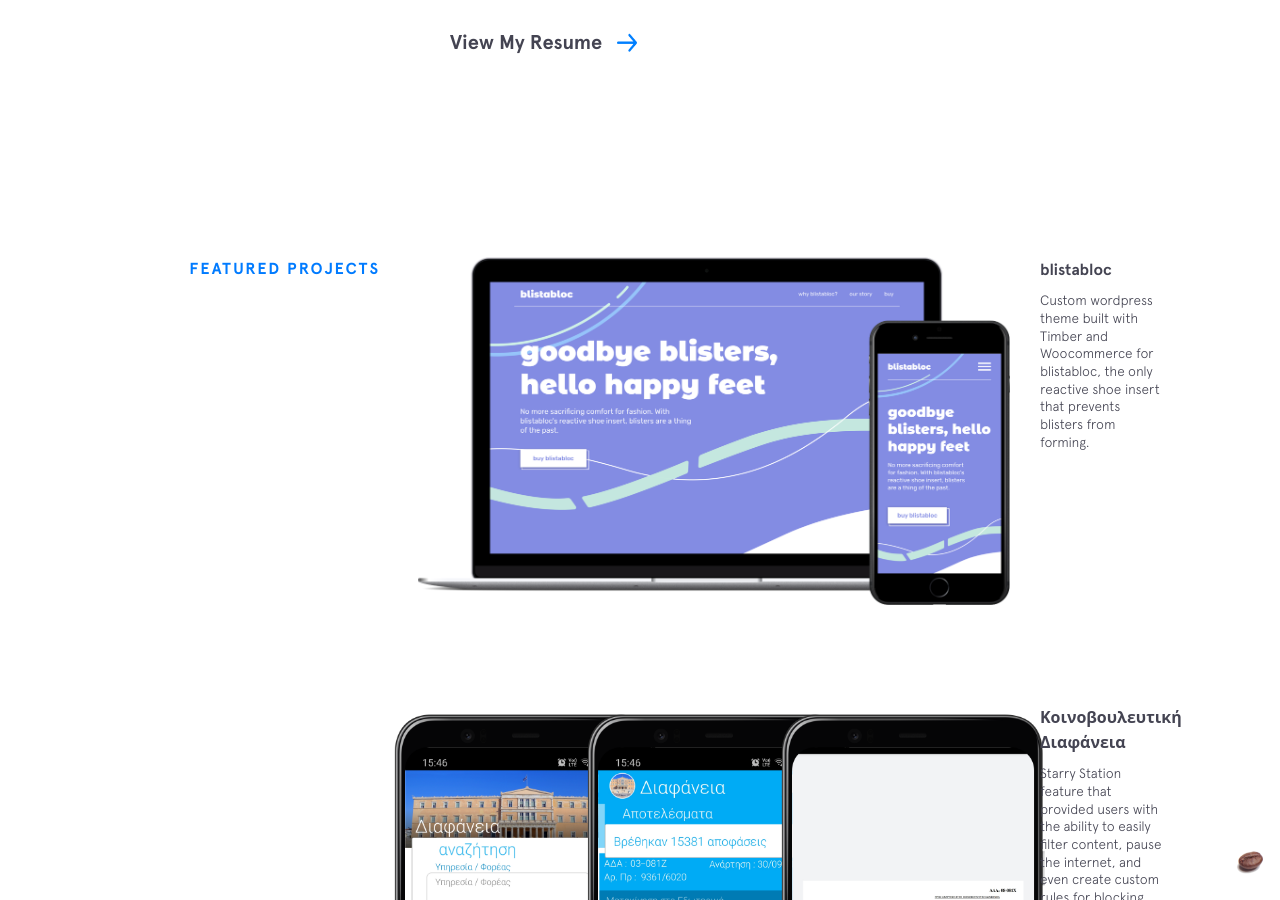
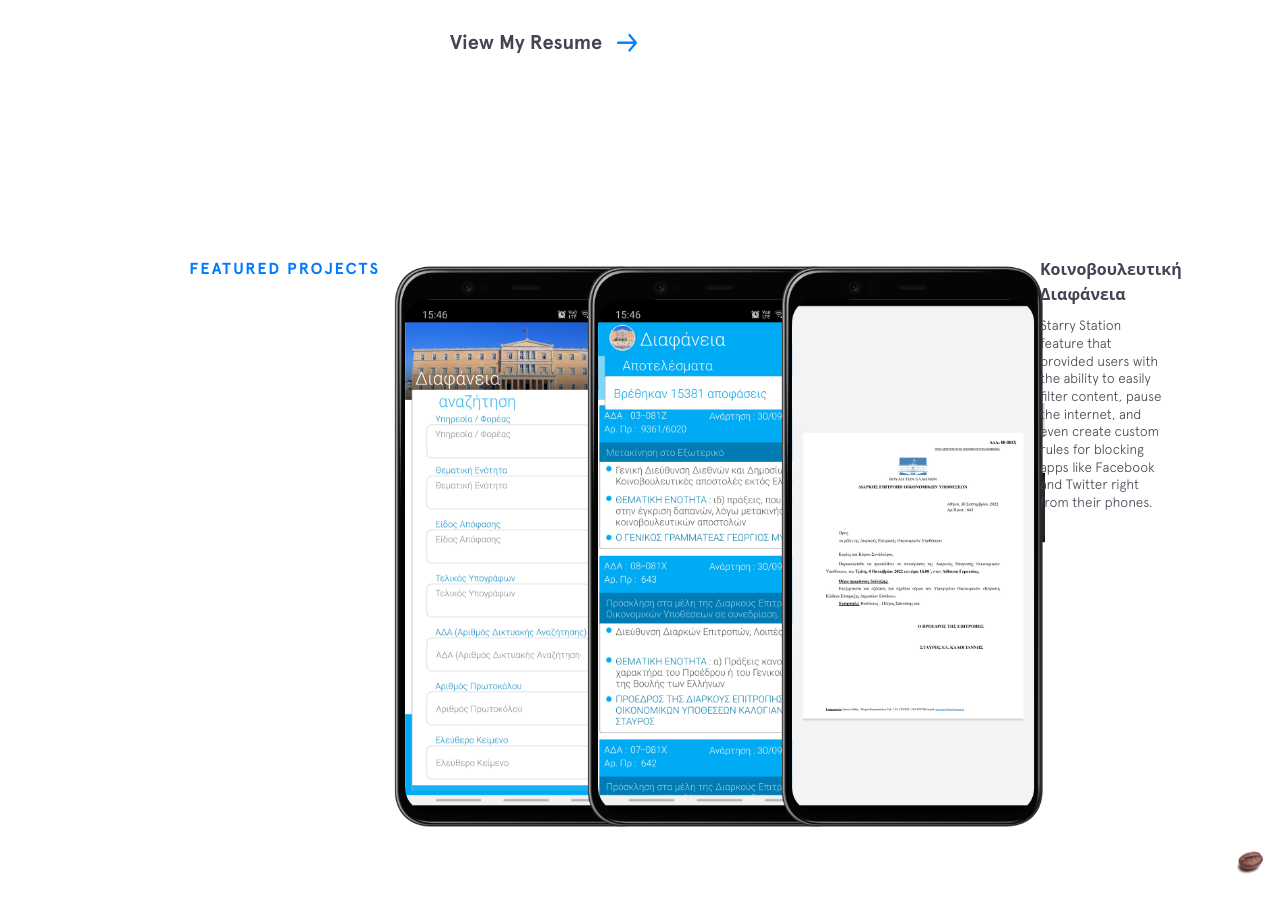
Before and after one commit to bchiang7/bchiang7.github.io, a Jekyll site: the page built from index.html, in a window 1280 px wide and 900 px high, scrolled down 2599 px. Built offline with Jekyll 4.4.1, drawn with Linux system fonts in a browser that asks for light colours; nearby versions of some CDN libraries; some of the changed text lies outside the part shown.

Commit message:
Cleanup featured projects

```diff
--- a/_includes/featured-projects.html
+++ b/_includes/featured-projects.html
@@ -1,7 +1,7 @@
 <section class="section featured-projects">
   <div class="section__title">Featured Projects</div>
   <div class="section__content">
-    <div class="project blistabloc">
+    <!--div class="project blistabloc">
       <figure class="project__pic">
         <a href="https://blistabloc.com/" target="_blank">
           <img src="{{site.baseurl}}/img/featured/blistabloc/blistabloc.png" alt="">
@@ -14,11 +14,11 @@
         <p>Custom wordpress theme built with Timber and Woocommerce for blistabloc, the only reactive shoe insert that prevents
           blisters from forming.</p>
       </figcaption>
-    </div>
+    </div-->
 
     <div class="project screentime">
       <figure class="project__pic phones">
-        <a href="https://play.google.com/store/apps/details?id=com.starry.management" target="_blank">
+        <a href="https://play.google.com/store/apps/details?id=com.alex.diafaneia" target="_blank">
           <div class="phone">
             <img src="{{site.baseurl}}/img/featured/diafaneia/main.png" alt="">
           </div>
@@ -39,7 +39,7 @@
       </figcaption>
     </div>
 
-    <div class="project interventions">
+    <!--div class="project interventions">
       <figure class="project__pic">
         <a href="https://interventions.design/" target="_blank">
           <img src="{{site.baseurl}}/img/featured/interventions/interventions.png" alt="">
@@ -51,6 +51,6 @@
         </div>
         <p>Interactive marketing website for Northeastern's first annual student-led design conference, Interventions.</p>
       </figcaption>
-    </div>
+    </div-->
   </div>
 </section>
```
